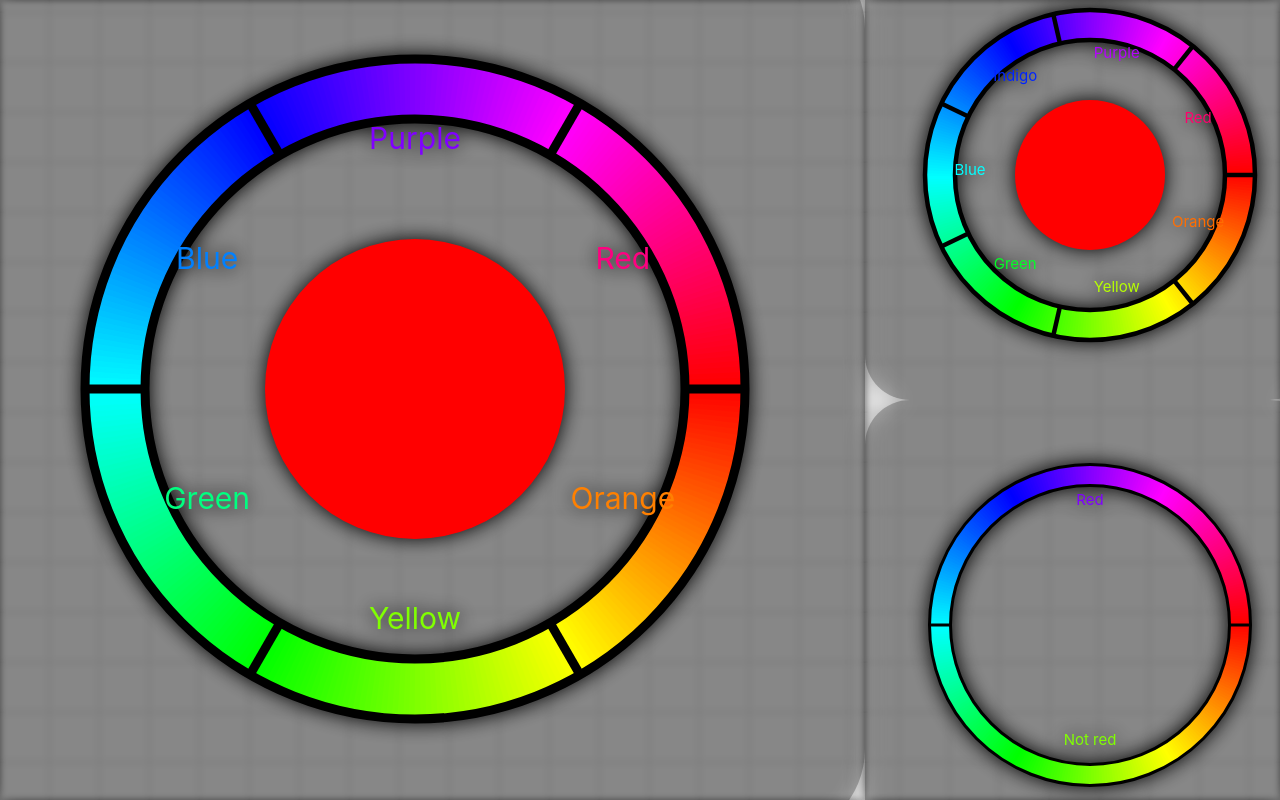
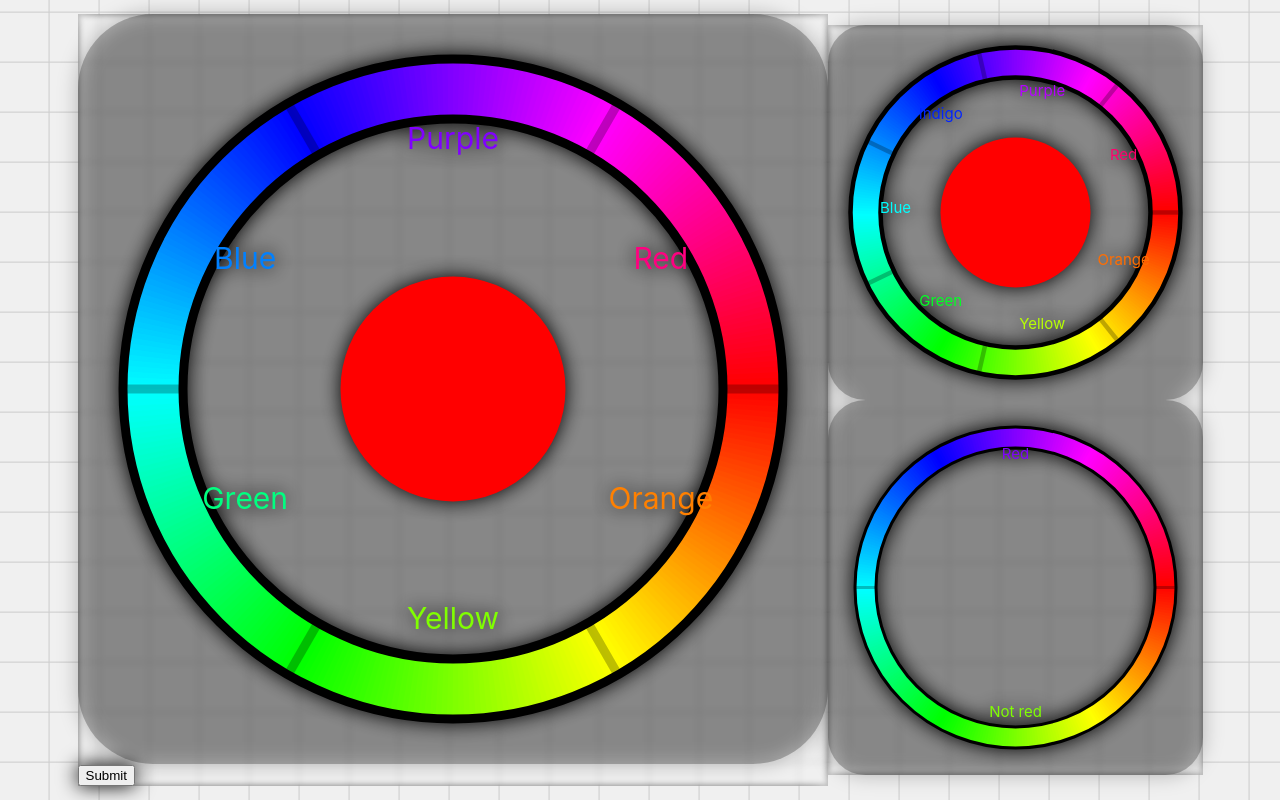
Before and after one commit to Jordan-SFU/WhatIsYellow, a React (Create React App) app in the folder what-is-yellow/: page / in a window 1280 px wide. Built offline with nearby package versions, Linux system fonts and the light colour scheme; the HTML template or start-up script is replaced by a standard one.

Commit message:
added hover and click animations

```diff
--- a/what-is-yellow/src/App.js
+++ b/what-is-yellow/src/App.js
@@ -42,7 +42,7 @@
       <div className="container">
         <div className="grid"></div>
         <div className="slider">
-          <CircularSlider minimumDistance={5} onChange={handleSliderChange}></CircularSlider>
+          <CircularSlider minimumDistance={10} knobRadius={7.5} onChange={handleSliderChange}></CircularSlider>
           <button onClick={handleSubmit}>Submit</button>
         </div>
         <div className="slider">
--- a/what-is-yellow/src/Components/CircularSlider.css
+++ b/what-is-yellow/src/Components/CircularSlider.css
@@ -3,8 +3,40 @@
   display: flex;
   justify-content: center;
   align-items: center;
-  /* backdrop-filter: blur(3px); */
   background-color: rgba(0, 0, 0, 0.25);
   border-radius: 10%;
-  /* filter: drop-shadow(0 0 10px rgba(0, 0, 0, 1)); */
 }
+
+@keyframes knobActive {
+  0% {
+    opacity: 0.25;
+    scale: 1;
+  }
+  100% {
+    opacity: 1;
+    scale: 1.25;
+  }
+}
+
+@keyframes knobInactive {
+  0% {
+    opacity: 1;
+    scale: 1.25;
+  }
+  100% {
+    opacity: 0.25;
+    scale: 1;
+  }
+}
+
+.knob-active {
+  animation: knobActive 0.3s forwards;
+}
+
+.knob-inactive {
+  animation: knobInactive 0.3s forwards;
+}
+
+.knob {
+  opacity: 0.25;
+}
--- a/what-is-yellow/src/Components/CircularSlider.js
+++ b/what-is-yellow/src/Components/CircularSlider.js
@@ -77,8 +77,10 @@
 
   const [angles, setAngles] = useState(Array(knobs).fill(0));
   const [activeIndex, setActiveIndex] = useState(null);
+  const [previousActiveIndex, setPreviousActiveIndex] = useState(null);
   const [hoveredIndex, setHoveredIndex] = useState(null);
   const [lastSelectedColor, setLastSelectedColor] = useState(null);
+  const [lastHovered, setLastHovered] = useState(null);
   const [center, setCenter] = useState({ x: radius + knobRadius, y: radius + knobRadius });
   const [svgRect, setSvgRect] = useState(null);
   const svgRef = useRef(null);
@@ -135,6 +137,7 @@
   const handleMouseDown = useCallback((index) => (e) => {
     e.stopPropagation();
     setActiveIndex(index);
+    setPreviousActiveIndex(index);
     const onMouseMove = (moveEvent) => {
       requestAnimationFrame(() => {
         if (svgRect) {
@@ -177,6 +180,7 @@
   const handleMouseEnter = (index) => () => {
     if (hoveredIndex === null) {
       setHoveredIndex(index);
+      setLastHovered(index);
     }
   };
 
@@ -186,22 +190,22 @@
 
   // Event handler for the scroll wheel
   const handleWheel = (e) => {
-    if (hoveredIndex !== null) {
+    if (lastHovered !== null) {
       e.preventDefault();
       const delta = e.deltaY > 0 ? 1 : -1;
       setAngles((prevAngles) => {
         const newAngles = [...prevAngles];
-        let newAngle = clampAngle(newAngles[hoveredIndex] + delta);
+        let newAngle = clampAngle(newAngles[lastHovered] + delta);
         if (knobs > 1) {
-          const prevIndex = (hoveredIndex - 1 + knobs) % knobs;
-          const nextIndex = (hoveredIndex + 1) % knobs;
+          const prevIndex = (lastHovered - 1 + knobs) % knobs;
+          const nextIndex = (lastHovered + 1) % knobs;
           newAngle = clampBetween(newAngle, angles[prevIndex], angles[nextIndex]);
         }
-        newAngles[hoveredIndex] = newAngle;
+        newAngles[lastHovered] = newAngle;
         const color = hslToHex(newAngle, 100, 50);
         setLastSelectedColor(color);
         if (onChange) {
-          onChange(hoveredIndex, Math.round(newAngle));
+          onChange(lastHovered, Math.round(newAngle));
         }
         return newAngles;
       });
@@ -266,8 +270,8 @@
     const color = `hsl(${avgHue}, 100%, 50%)`;
     const textAngle = averageHue(temp, nextPos.angle);
     const textPos = {
-      x: center.x + (radius - knobRadius * 2) * Math.cos(degToRad(textAngle)),
-      y: center.y + (radius - knobRadius * 2) * Math.sin(degToRad(textAngle))
+      x: center.x + (radius - thickness * 2) * Math.cos(degToRad(textAngle)),
+      y: center.y + (radius - thickness * 2) * Math.sin(degToRad(textAngle))
     };
 
     return (
@@ -297,6 +301,16 @@
   // Draw the knobs and hex values
   const knobElements = knobPositions.map((pos, index) => {
     //const color = hslToHex(pos.angle, 100, 50);
+
+    console.log(`index: ${index}, activeIndex: ${activeIndex}, hoveredIndex: ${hoveredIndex}, previousActiveIndex: ${previousActiveIndex}, lastHovered: ${lastHovered}`);
+    let className = "";
+    if (activeIndex === index || hoveredIndex === index) {
+      className = "knob-active";
+    } else if ((previousActiveIndex === index && activeIndex === null) || (lastHovered === index && hoveredIndex === null && activeIndex !== index)) {
+      className = "knob-inactive";
+    } else{
+      className = "knob";
+    }
 
     return (
       <g key={index}>
@@ -328,6 +342,8 @@
           y2={center.y + (radius + thickness) * Math.sin(degToRad(pos.angle))}
           stroke="black"
           strokeWidth={strokeThickness}
+          className={className}
+          style={{ transformOrigin: `${center.x + radius * Math.cos(degToRad(pos.angle))}px ${center.y + radius * Math.sin(degToRad(pos.angle))}px` }}
         />
 
         <circle
@@ -341,6 +357,7 @@
           onMouseLeave={handleMouseLeave(index)}
           onDoubleClick={handleKnobClick(index)}
           pointerEvents={'bounding-box'}
+          style={{ cursor: 'pointer' }}
         />
 
         {/* <circle
@@ -371,7 +388,7 @@
 
   return (
     <div className='CircularSlider'>
-      <svg ref={svgRef} width={2 * (radius + knobRadius * 2) * 1.25} height={2 * (radius + knobRadius * 2) * 1.25}>
+      <svg ref={svgRef} width={radius * 2.5} height={radius * 2.5}>
         {rainbowGradient}
         {outlines()}
         {colorDisplay()}
```
